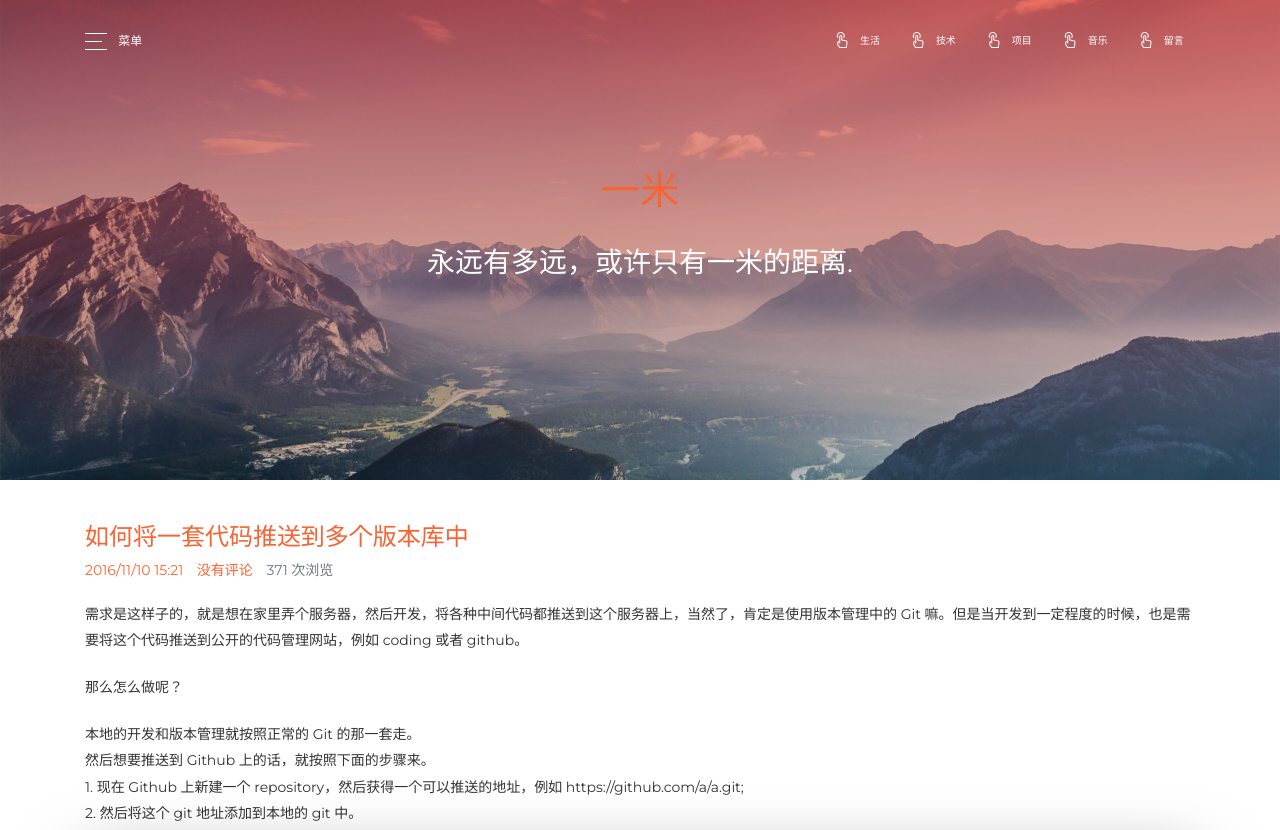
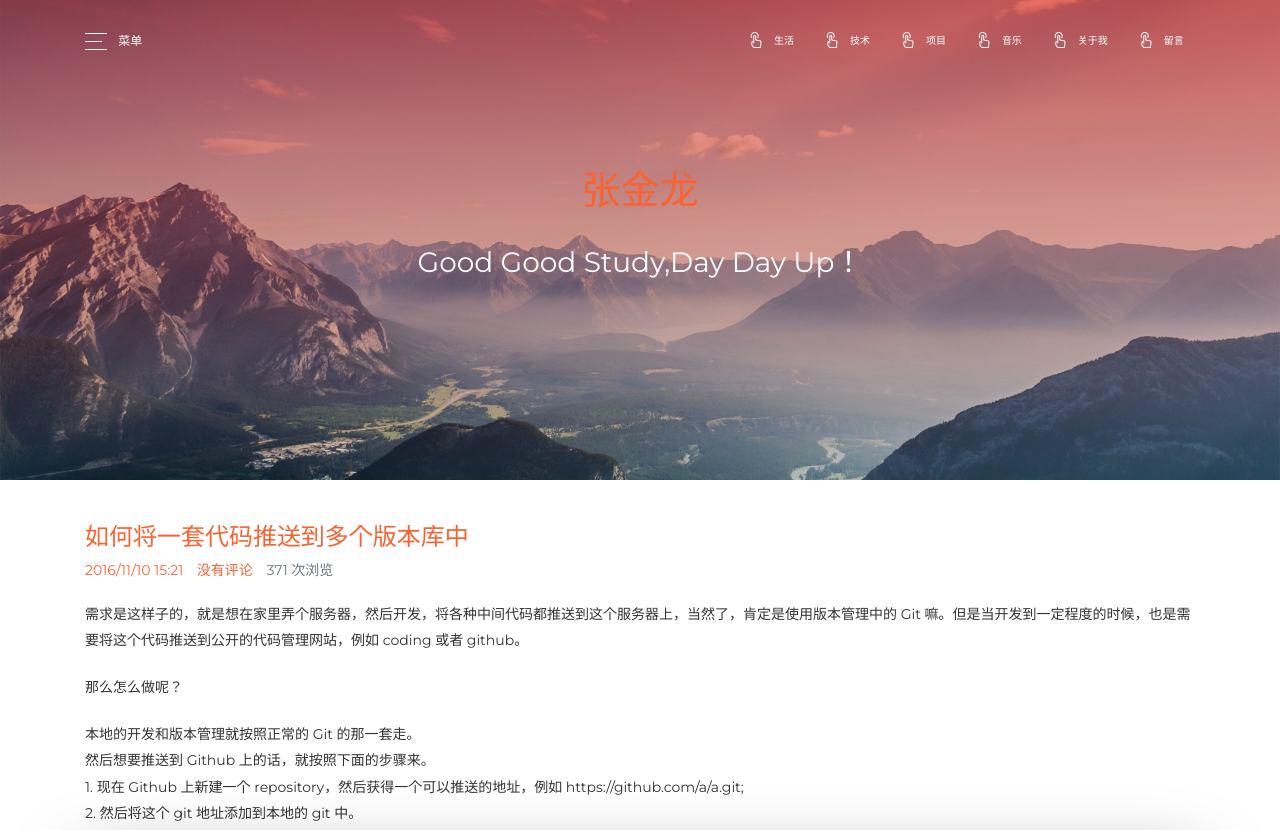
Before and after one commit to userzhangjinlong/blog, a plain HTML site: page index.html in a window 1280 px wide. Shown: the top 830 px of the page. Drawn offline with Linux system fonts and the light colour scheme; no server answers.

Commit message:
博客文章列表数据获取

```diff
--- a/index.html
+++ b/index.html
@@ -80,6 +80,12 @@
                 <li class="nav-item">
                     <a class="nav-link" href="" target="_blank">
                         <i class="now-ui-icons gestures_tap-01"></i>
+                        <p>关于我</p>
+                    </a>
+                </li>
+                <li class="nav-item">
+                    <a class="nav-link" href="" target="_blank">
+                        <i class="now-ui-icons gestures_tap-01"></i>
                         <p>留言</p>
                     </a>
                 </li>
@@ -113,8 +119,8 @@
         <div class="container">
             <div class="content-center brand">
                 <!--<img class="n-logo" src="./assets/images/logo.png" alt="">-->
-                <h1 class="h1-title"><a href="#" title="一米">一米</a></h1>
-                <h3>永远有多远，或许只有一米的距离.</h3>
+                <h1 class="h1-title"><a href="https://github.com/userzhangjinlong" title="张金龙" target="_blank">张金龙</a></h1>
+                <h3>Good Good Study,Day Day Up！</h3>
             </div>
             <!--<div class="arrow-down"><i class="now-ui-icons arrows-1_minimal-down"></i></div>-->
         </div>
@@ -373,6 +379,20 @@ origin  https://git.net/b/b.git <span class="token punctuation">(</span>push<spa
 <script src="./assets/scripts/common.js" type="text/javascript"></script>
 <script type="text/javascript" src="./assets/scripts/comments.js"></script>
 
+<script type="text/javascript">
+    getArticle();
+    function getArticle(){
+        $.ajax({
+            type:"get",
+            url:"http://api.blog.local/api/index",
+            data:{},
+            success:function (res) {
+                console.log(res);
+            }
+        })
+    }
+
+</script>
 
 </body>
 </html>
```
